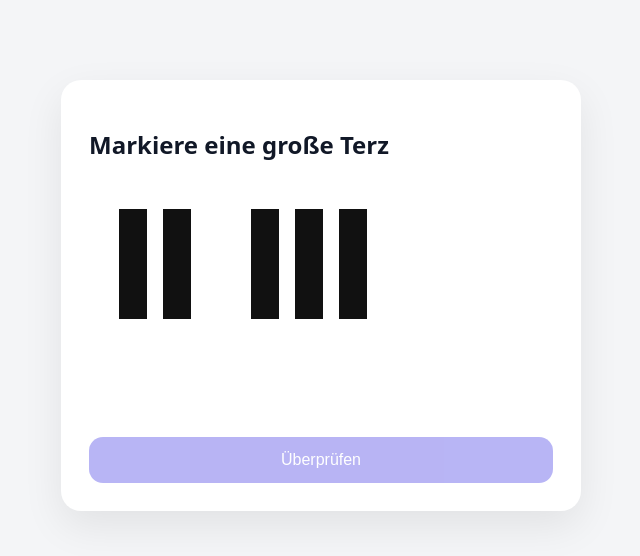
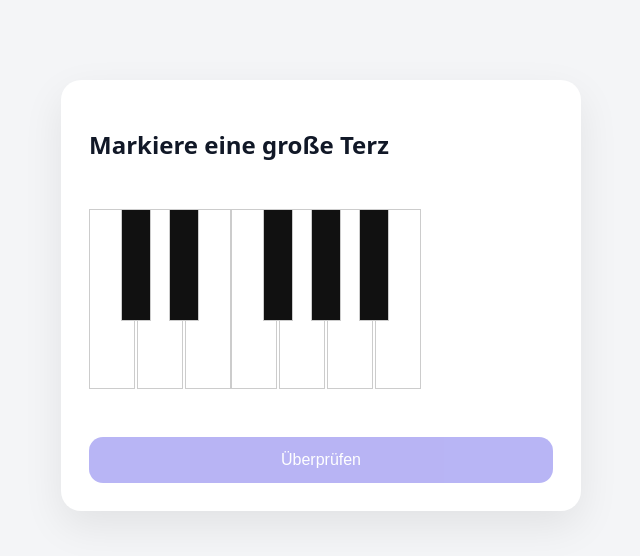
Before and after one commit to MirThara/Musiktheorie, a plain HTML site: page index.html in a window 1280 px wide. Both pictures are taken after a click on the button "Weiterlernen". Shown: the whole page, without its empty margins (319-959 px from the left). Drawn offline with Linux system fonts and the light colour scheme.

Commit message:
improved visibility of piano keys

```diff
--- a/assets/css/style.css
+++ b/assets/css/style.css
@@ -111,7 +111,7 @@ button:disabled {
 
 .key {
     position: relative;
-    bottom: 1px solid #ccc;
+    border: 1px solid #ccc;
     cursor: pointer;
 }
 
```
